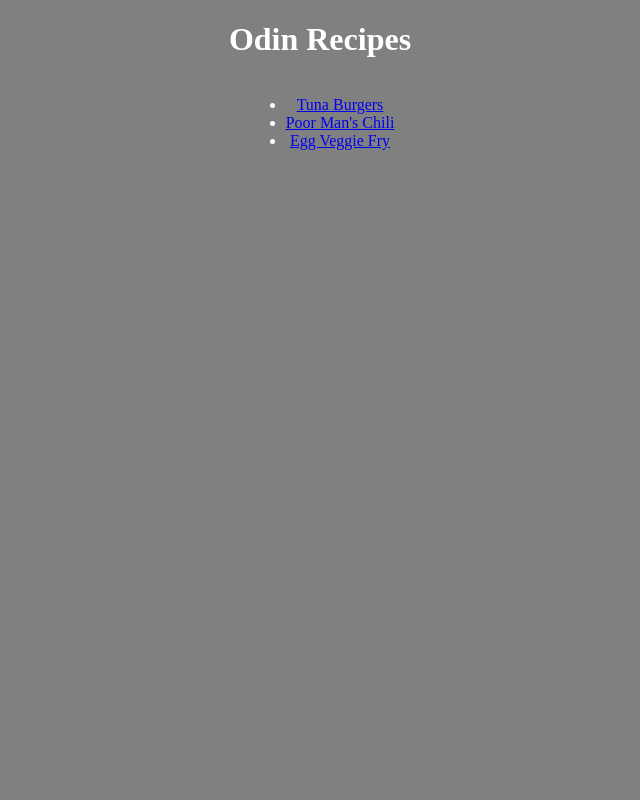
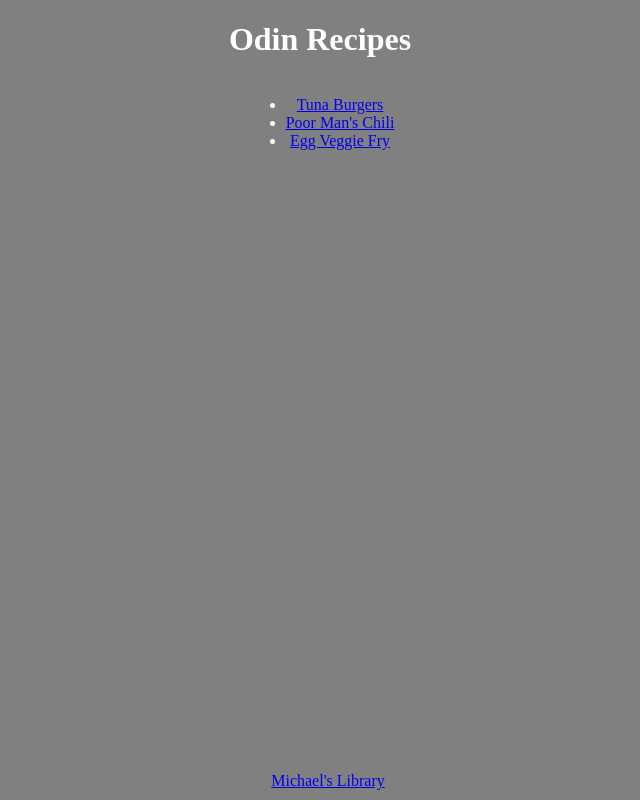
Before and after one commit to YeIIowTree/odin-recipes, a plain HTML site: page index.html in a window 1280 px wide. Shown: the whole page, without its empty margins (320-960 px from the left). Drawn offline with Linux system fonts and the light colour scheme.

Commit message:
Added a link at the bottom that links to my website

```diff
--- a/index.html
+++ b/index.html
@@ -14,6 +14,9 @@
                 <li class="green"><a href="./recipes/egg-veggie-fry.html" rel="noopener noreferrer">Egg Veggie Fry</a></li>
             </ul>
         </div>
+        <div id="bottom-link">
+            <a href="https://www.michaelslibrary.com" rel="noopener noreferrer" target="_blank">Michael's Library</a>
+        </div>
 
     </body>
 </html>
--- a/styles.css
+++ b/styles.css
@@ -8,3 +8,9 @@ ul {
     display: inline-block;
     text-align: center;
 }
+
+#bottom-link {
+    position: absolute;
+    bottom: 10px;
+    width: 100%;
+}
```
